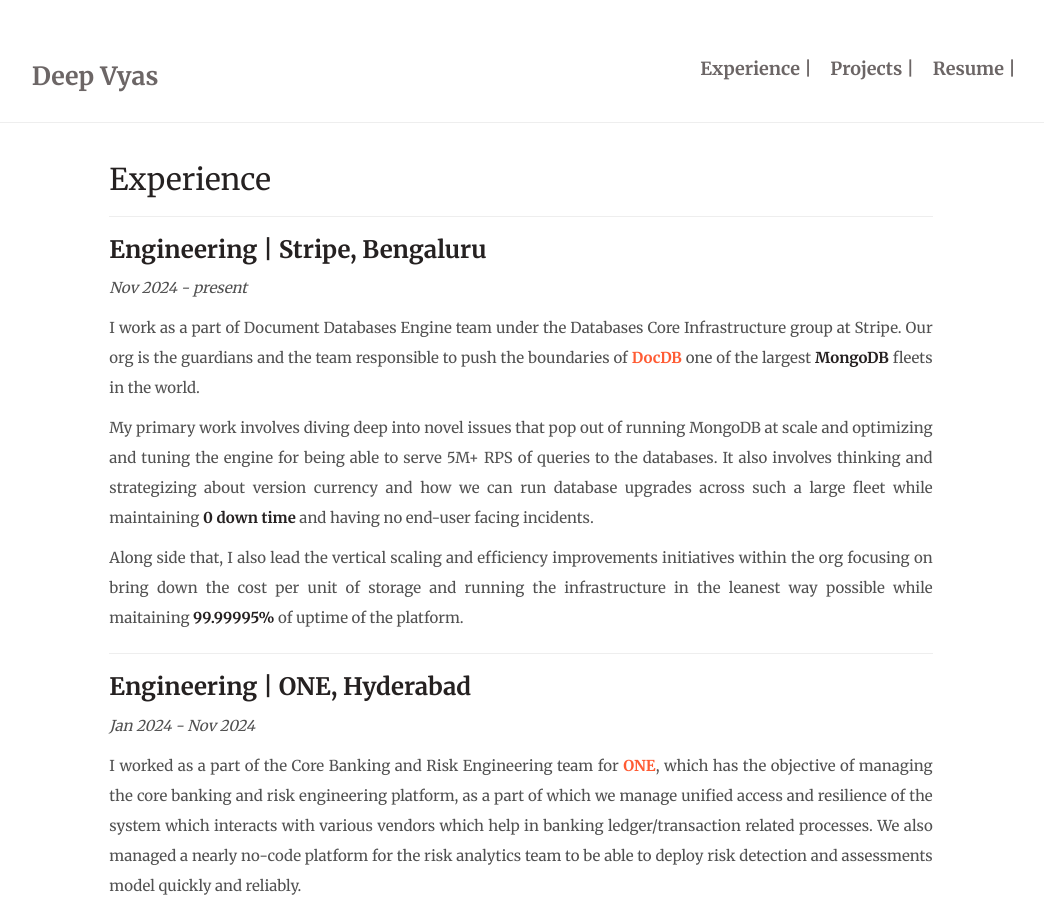
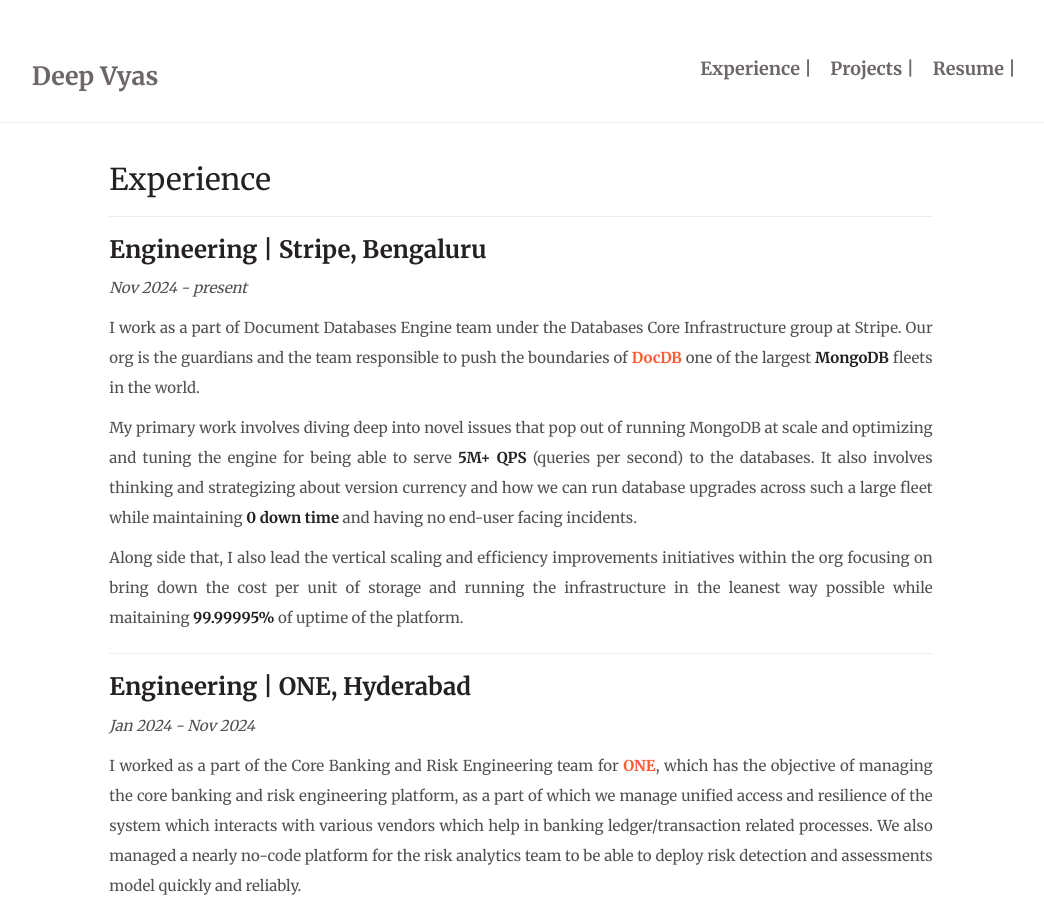
Before and after one commit to deepvyas/deepvyas.github.io, a Jekyll site: the page built from experience.md, in a window 1280 px wide and 900 px high. Shown: the whole window, without its empty margins (119-1163 px from the left). Built offline with Jekyll 4.4.1, drawn with Linux system fonts in a browser that asks for light colours; nearby versions of some CDN libraries.

Commit message:
add some highlighting

```diff
--- a/experience.md
+++ b/experience.md
@@ -11,7 +11,7 @@ layout : default
 
 I work as a part of Document Databases Engine team under the Databases Core Infrastructure group at Stripe. Our org is the guardians and the team responsible to push the boundaries of [DocDB](https://stripe.com/blog/how-stripes-document-databases-supported-99.999-uptime-with-zero-downtime-data-migrations) one of the largest **MongoDB** fleets in the world.
 
-My primary work involves diving deep into novel issues that pop out of running MongoDB at scale and optimizing and tuning the engine for being able to serve 5M+ RPS of queries to the databases. It also involves thinking and strategizing about version currency and how we can run database upgrades across such a large fleet while maintaining **0 down time** and having no end-user facing incidents.
+My primary work involves diving deep into novel issues that pop out of running MongoDB at scale and optimizing and tuning the engine for being able to serve **5M+ QPS** (queries per second) to the databases. It also involves thinking and strategizing about version currency and how we can run database upgrades across such a large fleet while maintaining **0 down time** and having no end-user facing incidents.
 
 Along side that, I also lead the vertical scaling and efficiency improvements initiatives within the org focusing on bring down the cost per unit of storage and running the infrastructure in the leanest way possible while maitaining **99.99995%** of uptime of the platform.
 
```
